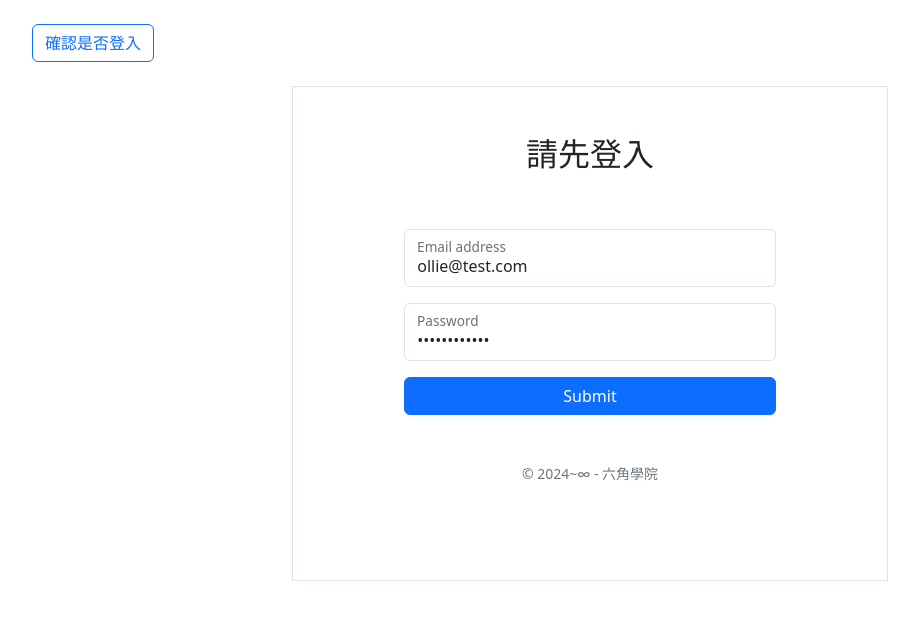
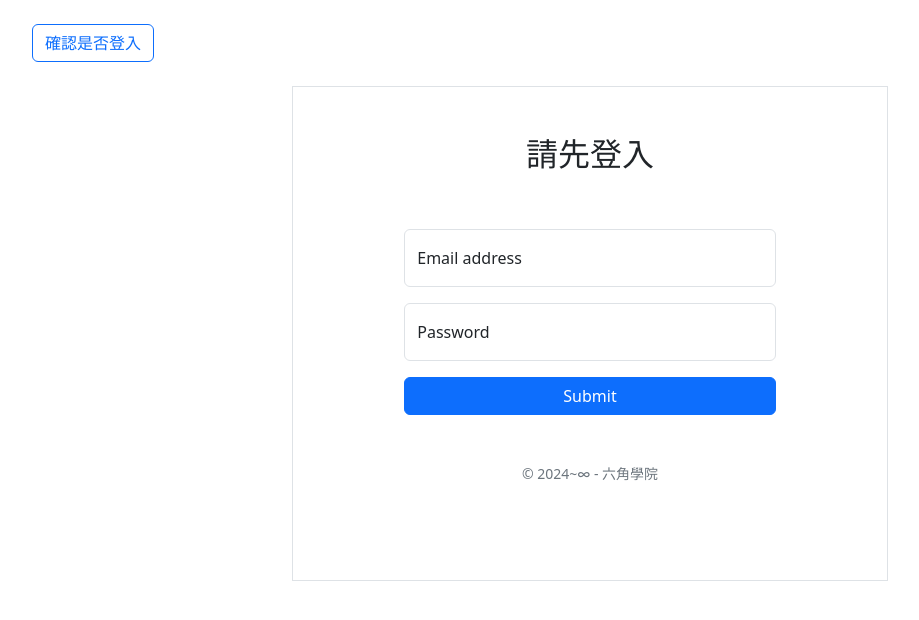
Before and after one commit to itsdaiyy/2025-hex-react-training-week07, a React (Vite) app: page / in a window 1280 px wide. Shown: the top 620 px of the page, without its empty margins (50-969 px from the left). Built offline with nearby package versions, Linux system fonts and the light colour scheme; no server answers; the HTML template or start-up script is replaced by a standard one.

Commit message:
style: 移除不必要程式碼

```diff
--- a/package.json
+++ b/package.json
@@ -9,7 +9,7 @@
     "lint": "eslint .",
     "preview": "vite preview",
     "predeploy": "npm run build",
-    "deploy": "gh-pages -d dist --remote week03"
+    "deploy": "gh-pages -d dist"
   },
   "dependencies": {
     "axios": "^1.7.9",
--- a/src/App.jsx
+++ b/src/App.jsx
@@ -9,8 +9,8 @@ import CheckLogin from "./components/CheckLogin";
 function App() {
   // 儲存使用者表單資料
   const [formData, setFormData] = useState({
-    username: "ollie@test.com",
-    password: "ollieollie01",
+    username: "",
+    password: "",
   });
   // 儲存使用者認證狀態
   const [isAuth, setIsAuth] = useState(false);
--- a/src/components/AdminDashboard.jsx
+++ b/src/components/AdminDashboard.jsx
@@ -43,7 +43,6 @@ function AdminDashboard() {
 
   // 產品 Modal
   useEffect(() => {
-    console.log(productModalRef.current);
     //  Modal 初始化
     new Modal(productModalRef.current);
     new Modal(deleteProductModalRef.current);
--- a/src/services/apiAuth.js
+++ b/src/services/apiAuth.js
@@ -13,7 +13,6 @@ export async function login(account) {
 
   try {
     const res = await axios.post(url, account);
-    console.log(res);
     const { expired, token, message } = res.data;
 
     document.cookie = `hexToken=${token};expires=${new Date(expired)}`;
@@ -50,7 +49,7 @@ export async function checkLogin() {
 
     return { success, uid };
   } catch (error) {
-    console.log("未登入", error);
+    console.error("未登入", error);
     return null;
   }
 }
```
